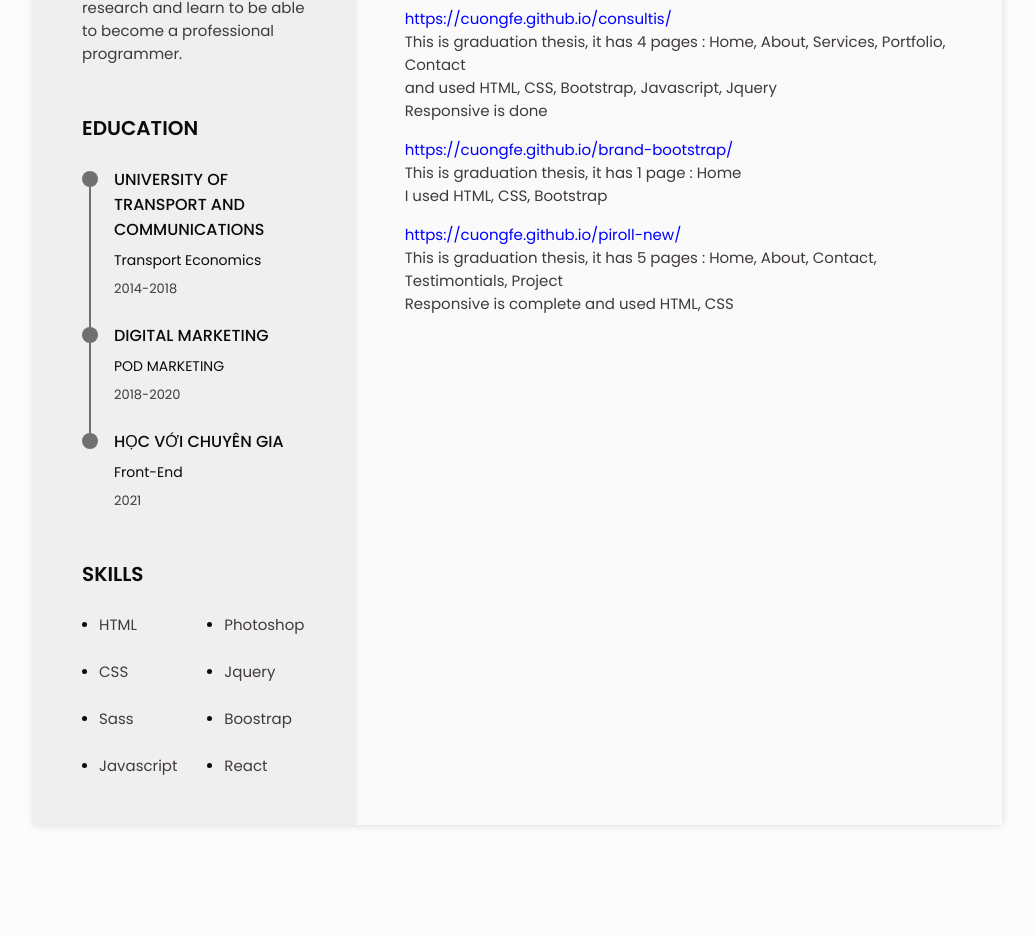
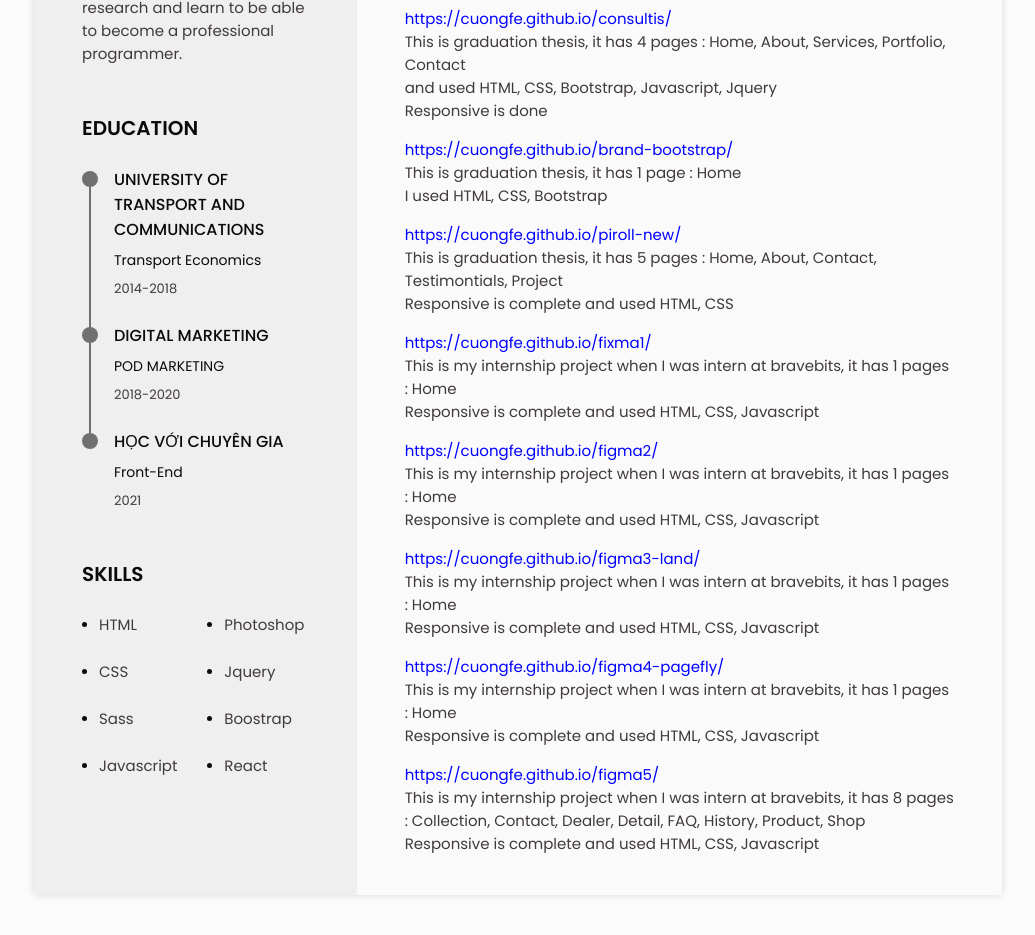
Before and after one commit to CuongFE/my-cv, a plain HTML site: page index.html in a window 1280 px wide. Shown: the part 1372-2307 px from the top of the page, without its empty margins (122-1157 px from the left). Before the commit the page ends 2245 px from the top, so only its background shows below. Drawn offline with nearby package versions, Linux system fonts and the light colour scheme.

Commit message:
update CV

```diff
--- a/index.html
+++ b/index.html
@@ -17,7 +17,7 @@
     <!--============ HEADER ===========-->
     <header class="l-header" id="header">
         <nav class="nav bd-container">
-            <a href="#" class="nav__logo">Manh Cuong</a>
+            <a href="#" class="nav__logo">Nguyen Manh Cuong</a>
 
             <div class="nav__menu" id="nav-menu">
                 <ul class="nav__list">
@@ -421,6 +421,35 @@
                             <p>Responsive is complete and used HTML, CSS</p>
                         </div>
 
+                        <div class="project__content">
+                            <a href="https://cuongfe.github.io/fixma1/" target="_blank">https://cuongfe.github.io/fixma1/</a>
+                            <p> This is my internship project when I was intern at bravebits, it has 1 pages : Home </p>
+                            <p>Responsive is complete and used HTML, CSS, Javascript</p>
+                        </div>
+
+                        <div class="project__content">
+                            <a href="https://cuongfe.github.io/figma2/" target="_blank">https://cuongfe.github.io/figma2/</a>
+                            <p> This is my internship project when I was intern at bravebits, it has 1 pages : Home </p>
+                            <p>Responsive is complete and used HTML, CSS, Javascript</p>
+                        </div>
+
+                        <div class="project__content">
+                            <a href="https://cuongfe.github.io/figma3-land/" target="_blank">https://cuongfe.github.io/figma3-land/</a>
+                            <p> This is my internship project when I was intern at bravebits, it has 1 pages : Home </p>
+                            <p>Responsive is complete and used HTML, CSS, Javascript</p>
+                        </div>
+
+                        <div class="project__content">
+                            <a href="https://cuongfe.github.io/figma4-pagefly/" target="_blank">https://cuongfe.github.io/figma4-pagefly/</a>
+                            <p> This is my internship project when I was intern at bravebits, it has 1 pages : Home </p>
+                            <p>Responsive is complete and used HTML, CSS, Javascript</p>
+                        </div>
+
+                        <div class="project__content">
+                            <a href="https://cuongfe.github.io/figma5/" target="_blank">https://cuongfe.github.io/figma5/</a>
+                            <p> This is my internship project when I was intern at bravebits, it has 8 pages : Collection, Contact, Dealer, Detail, FAQ, History, Product, Shop </p>
+                            <p>Responsive is complete and used HTML, CSS, Javascript</p>
+                        </div>
                     </div>
 
 
```
Also changed, not shown: Assets/JS/main.js (line endings or trailing spaces).
